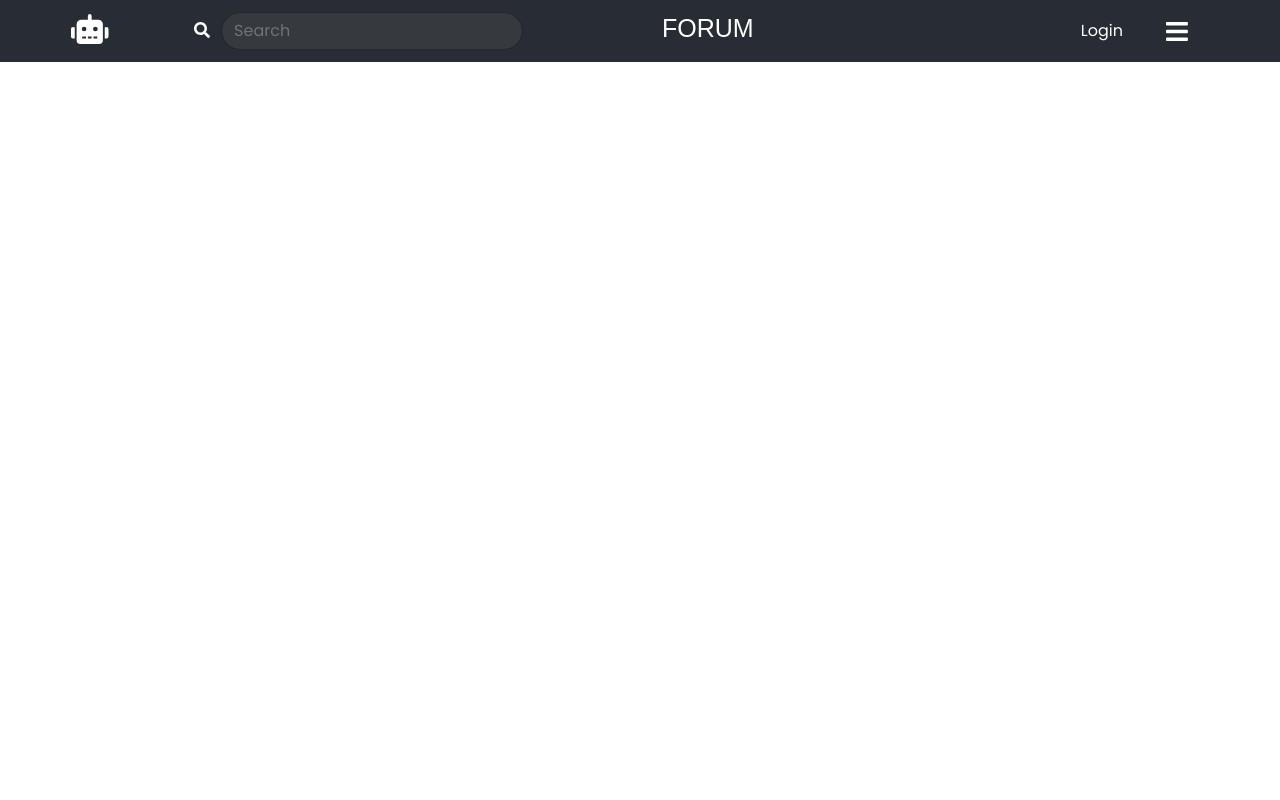
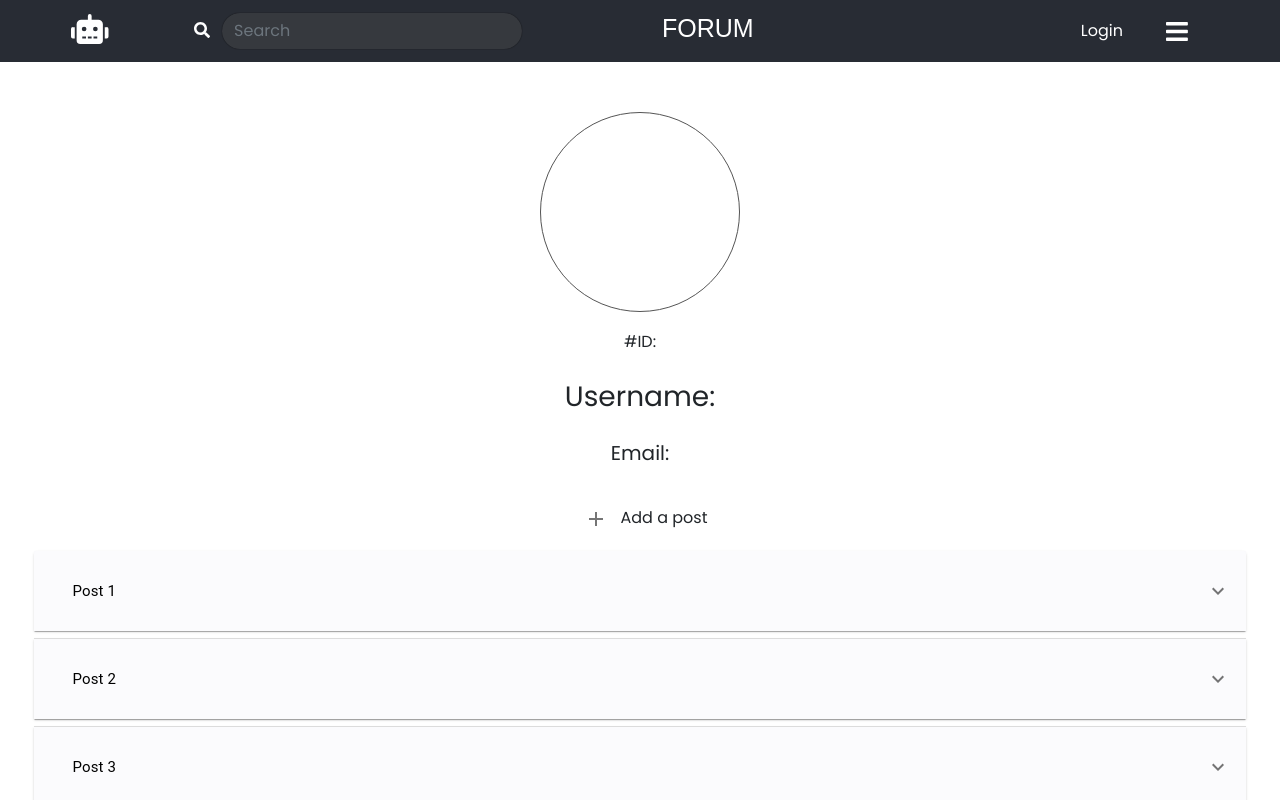
Before and after one commit to Pollo9711/Pollo9711, a React (Create React App) app in the folder FrontendForum/forumproject/: page /profile in a window 1280 px wide. Shown: the top 800 px of the page. Built offline with nearby package versions, Linux system fonts and the light colour scheme.

Commit message:
aggiornamenti

```diff
--- a/FrontendForum/forumproject/package.json
+++ b/FrontendForum/forumproject/package.json
@@ -41,5 +41,8 @@
       "last 1 firefox version",
       "last 1 safari version"
     ]
+  },
+  "devDependencies": {
+    "@material-ui/icons": "^4.11.2"
   }
 }
--- a/FrontendForum/forumproject/src/App.css
+++ b/FrontendForum/forumproject/src/App.css
@@ -8,7 +8,7 @@
 
 .App {
   text-align: center;
-  height: 100vh;
+  min-height: 100vh;
   padding: 2%;
 }
 
--- a/FrontendForum/forumproject/src/components/core/Profile/Profile.css
+++ b/FrontendForum/forumproject/src/components/core/Profile/Profile.css
@@ -0,0 +1,29 @@
+
+.profile{
+    display: flex;
+    justify-content: center;
+    flex-direction: column;
+    align-items: center;
+}
+
+.profile h6, .profile h3, .profile h5{
+    margin-top: 20px;
+}
+
+h5{
+    margin-bottom: 30px !important;
+}
+
+.image{
+    height: 200px;
+    width: 200px;
+    border: 1px solid #555;
+    border-radius: 100%;
+    margin-top: 2%;
+}
+
+#panel{
+    background-color: rgba(250, 250, 253, 0.8);
+    color: black;
+    height: 80px;
+}
--- a/FrontendForum/forumproject/src/components/core/Profile/Profile.js
+++ b/FrontendForum/forumproject/src/components/core/Profile/Profile.js
@@ -1,8 +1,143 @@
+import "./Profile.css"
+import React from 'react';
+import { makeStyles } from '@material-ui/core/styles';
+import Accordion from '@material-ui/core/Accordion';
+import AccordionSummary from '@material-ui/core/AccordionSummary';
+import AccordionDetails from '@material-ui/core/AccordionDetails';
+import Typography from '@material-ui/core/Typography';
+import ExpandMoreIcon from '@material-ui/icons/ExpandMore';
+import DeleteIcon from '@material-ui/icons/Delete';
+import {IconButton} from "@material-ui/core";
+import EditIcon from '@material-ui/icons/Edit';
+import AddIcon from '@material-ui/icons/Add';
+
 const Profile = () => {
 
-    return (
+
+    const useStyles = makeStyles((theme) => ({
+        root: {
+            width: '100%',
+            '& > *': {
+                margin: theme.spacing(1),
+            },
+        },
+        heading: {
+            fontSize: theme.typography.pxToRem(15),
+            fontWeight: theme.typography.fontWeightRegular,
+        },
+    }));
+
+          const classes = useStyles();
+
+
+        return (
         <>
+            <div className={"profile"}>
+                <div className={"image"}  >
 
+                </div>
+                <h6>#ID:</h6>
+                <h3>Username:</h3>
+                <h5>Email:</h5>
+
+                <div>
+                    <IconButton  id={"add"} aria-label="Add">
+                        <AddIcon />
+                    </IconButton>
+                    Add a post
+                </div>
+
+
+                <div id={"totalPanel"} className={classes.root}>
+                    <Accordion>
+                        <AccordionSummary
+                            expandIcon={<ExpandMoreIcon />}
+                            aria-controls="panel1a-content"
+                            id="panel"
+                        >
+                            <Typography className={classes.heading}>Post 1</Typography>
+                        </AccordionSummary>
+                        <AccordionDetails>
+                            <Typography>
+                                Descrizione post
+                            </Typography>
+                            <IconButton  id={"delete"} aria-label="delete">
+                                <DeleteIcon />
+                            </IconButton>
+                            <IconButton  id={"edit"} aria-label="EditIcon">
+                                <EditIcon />
+                            </IconButton>
+                        </AccordionDetails>
+                    </Accordion>
+                    <Accordion>
+                        <AccordionSummary
+                            expandIcon={<ExpandMoreIcon />}
+                            aria-controls="panel2a-content"
+                            id="panel"
+                        >
+                            <Typography className={classes.heading}>Post 2</Typography>
+                        </AccordionSummary>
+                        <AccordionDetails>
+                            <Typography>
+                                Descrizione post.
+                            </Typography>
+                            <IconButton  id={"delete"} aria-label="delete">
+                                <DeleteIcon />
+                            </IconButton>
+                            <IconButton  id={"edit"} aria-label="EditIcon">
+                                <EditIcon />
+                            </IconButton>
+                        </AccordionDetails>
+                    </Accordion>
+                    <Accordion>
+                        <AccordionSummary
+                            expandIcon={<ExpandMoreIcon />}
+                            aria-controls="panel3a-content"
+                            id="panel"
+                        >
+                            <Typography className={classes.heading}>Post 3</Typography>
+                        </AccordionSummary>
+                        <AccordionDetails>
+                            <Typography>
+                                Descrizione post.
+                            </Typography>
+                            <IconButton  id={"delete"} aria-label="delete">
+                                <DeleteIcon />
+                            </IconButton>
+                            <IconButton  id={"edit"} aria-label="EditIcon">
+                                <EditIcon />
+                            </IconButton>
+                        </AccordionDetails>
+                    </Accordion>
+                    <Accordion>
+                        <AccordionSummary
+                            expandIcon={<ExpandMoreIcon />}
+                            aria-controls="panel4a-content"
+                            id="panel"
+                        >
+                            <Typography className={classes.heading}>Post 4</Typography>
+                        </AccordionSummary>
+                        <AccordionDetails>
+                            <Typography>
+                                Descrizione post.
+                            </Typography>
+                            <IconButton  id={"delete"} aria-label="delete">
+                                <DeleteIcon />
+                            </IconButton>
+                            <IconButton  id={"edit"} aria-label="EditIcon">
+                                <EditIcon />
+                            </IconButton>
+                        </AccordionDetails>
+                    </Accordion>
+                </div>
+
+
+
+
+
+
+
+            </div>
         </>
     );
 }
```
Also changed, not shown: 1 other file (tests, documents, lock files or other folders).
